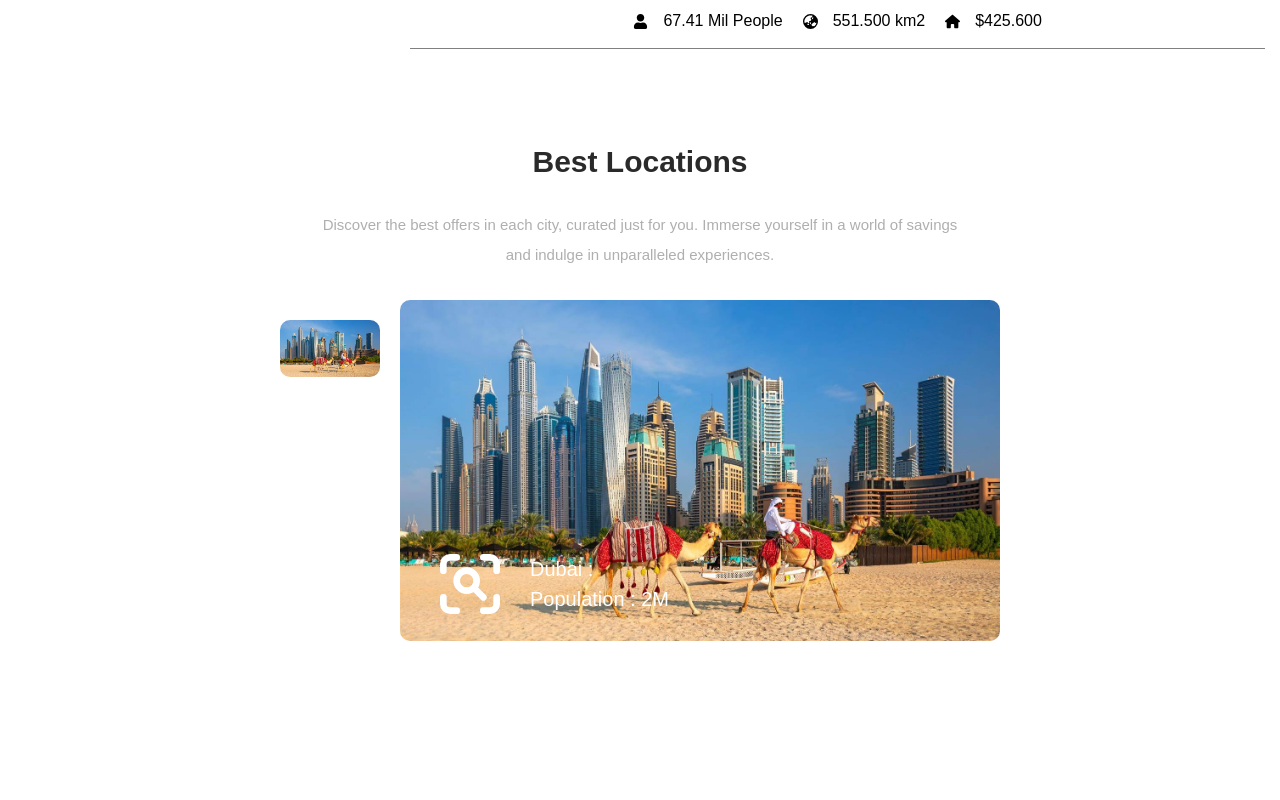
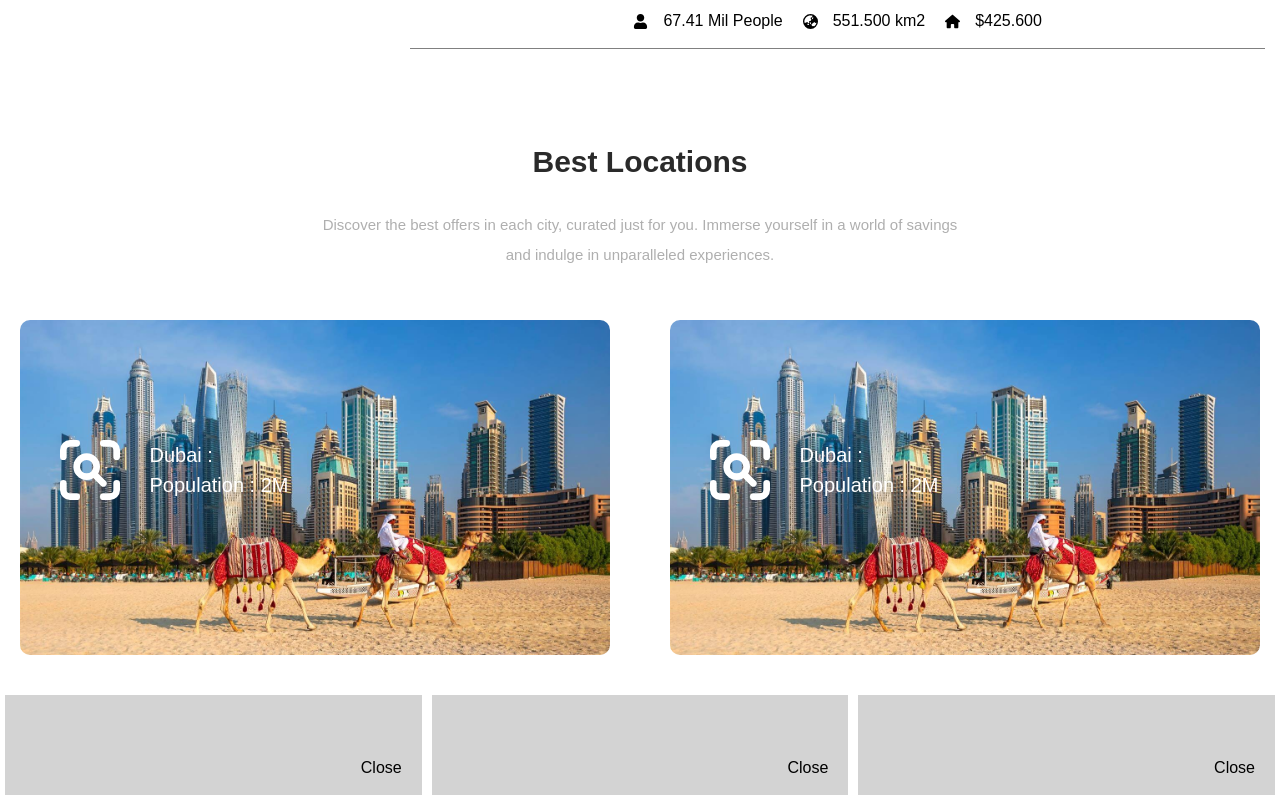
Before and after one commit to MusabekovD/tour, a React (Create React App) app: page / in a window 1280 px wide. Shown: the part 5185-5985 px from the top of the page. Before the commit the page ends 5876 px from the top, so only its background shows below. Built offline with nearby package versions, Linux system fonts and the light colour scheme; the HTML template or start-up script is replaced by a standard one; a web font is replaced by a local one.

Commit message:
the test mode of location swiper

```diff
--- a/src/App.jsx
+++ b/src/App.jsx
@@ -4,6 +4,7 @@ import Hero from "./components/Hero/Hero";
 import Offer from "./components/Offer/Offer";
 import Explore from "./components/Explore/Explore";
 import Locations from "./components/Locations/Locations";
+import Test from "./components/Test/Test";
 
 function App() {
   return (
@@ -13,6 +14,7 @@ function App() {
       <Offer />
       <Explore />
       <Locations />
+      <Test />
     </div>
   );
 }
--- a/src/components/Locations/Location.css
+++ b/src/components/Locations/Location.css
@@ -1,21 +1,26 @@
 .locations {
     padding: 50px 0;
 }
-
+.location__img {
+    position: relative;
+    flex: 1;
+    margin: 20px;
+    height: 200px;
+    transition:  flex 0.3s ease;
+}
 .location__slider-wrapper {
     display: flex;
     align-items: center;
-    justify-content: center;
+    justify-content: stretch;
     gap: 20px;
 }
+
 .location__slider {
     margin-top: 30px;
-    transition: .5s linear;
 }
-.location__img {
-    position: relative;
-    width: 600px;
-    height: 100%;
+
+.location__img.collapsed {
+    flex: 0  0 200px;
 }
 .location__img img {
     width: 100%;
@@ -40,11 +45,3 @@
     font-size: 20px;
     color: #fff;
 }
-
-.location__slider.active .location__img {
-    width: 100px;
-    height: 300px;
-}
-.location__slider.active .location__img img {
-    width: 100%;
-}
--- a/src/components/Locations/Locations.jsx
+++ b/src/components/Locations/Locations.jsx
@@ -4,12 +4,16 @@ import dubai from "../../assets/locations/dubai.jpg";
 import { TbZoomScan } from "react-icons/tb";
 import { useState } from "react";
 const Locations = () => {
+  /*   const [collapsedStates, setCollapsedStates] = useState([false, false]);
 
-    const [open, setOpen] = useState(false)
+  const toggleCollapse = (index) => {
+    setCollapsedStates(
+      collapsedStates.map((collapsed, i) =>
+        i === index ? !collapsed : collapsed
+      )
+    );
+  }; */
 
-    const Action = () =>{
-        setOpen(!open)
-    }
   return (
     <section className="locations">
       <div className="container">
@@ -23,15 +27,16 @@ const Locations = () => {
         </div>
         <div className="container">
           <div className="location__slider-wrapper container">
-          <div className={ open ? ` location__slider `: `location__slider active`}>
+            <div className="location__slider">
               <div className="location__img">
                 <img src={dubai} alt="" />
                 <div className="location__info">
-                <div className="location__info-btn" onClick={Action}>
+                  <div className="location__info-btn">
                     <TbZoomScan />
                   </div>
                   <div className="location__info-text">
-                    Dubai : <br />Population : 2M
+                    Dubai : <br />
+                    Population : 2M
                   </div>
                 </div>
               </div>
@@ -44,12 +49,12 @@ const Locations = () => {
                     <TbZoomScan />
                   </div>
                   <div className="location__info-text">
-                    Dubai : <br />Population : 2M
+                    Dubai : <br />
+                    Population : 2M
                   </div>
                 </div>
               </div>
             </div>
-
           </div>
         </div>
       </div>
--- /dev/null
+++ b/src/components/Test/Test.css
@@ -0,0 +1,24 @@
+.test {
+  margin-top: 100px;
+  display: flex;
+  flex-direction: row;
+  align-items: stretch;
+}
+.image {
+  flex: 1;
+  background-color: lightgray; /* Just for visibility */
+  margin: 5px;
+  height: 100px; /* Assuming a fixed height for the images */
+  position: relative;
+  transition: flex 0.3s ease;
+}
+.image.collapsed {
+  flex: 0 0 200px;
+}
+
+button {
+  position: absolute;
+  bottom: 10px;
+  right: 10px;
+  padding: 5px 10px;
+}
--- /dev/null
+++ b/src/components/Test/Test.jsx
@@ -0,0 +1,27 @@
+import React, { useState } from "react";
+import "./Test.css"
+const Test = () => {
+  const [collapsedStates, setCollapsedStates] = useState([false,false,false])
+
+
+  const toggleCollapse = (index) => {
+    setCollapsedStates(
+      collapsedStates.map((collapsed, i) =>
+        i === index ? !collapsed : collapsed
+      )
+    );
+  };
+  return (
+    <div className="test container">
+      {collapsedStates.map((isCollapsed, index) => (
+        <div key={index} className={`image ${isCollapsed ? "collapsed" : ""}`}>
+          <button onClick={() => toggleCollapse(index)}>
+            {isCollapsed ? "Open" : "Close"}
+          </button>
+        </div>
+      ))}
+    </div>
+  );
+};
+
+export default Test;
```
Lines whose indentation alone changed are shown as unchanged.
